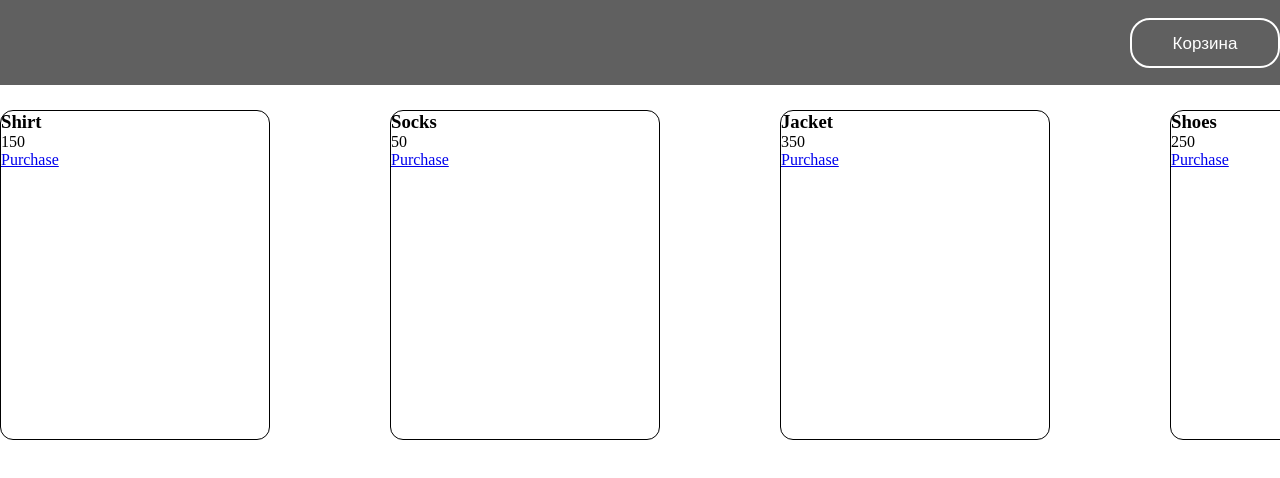
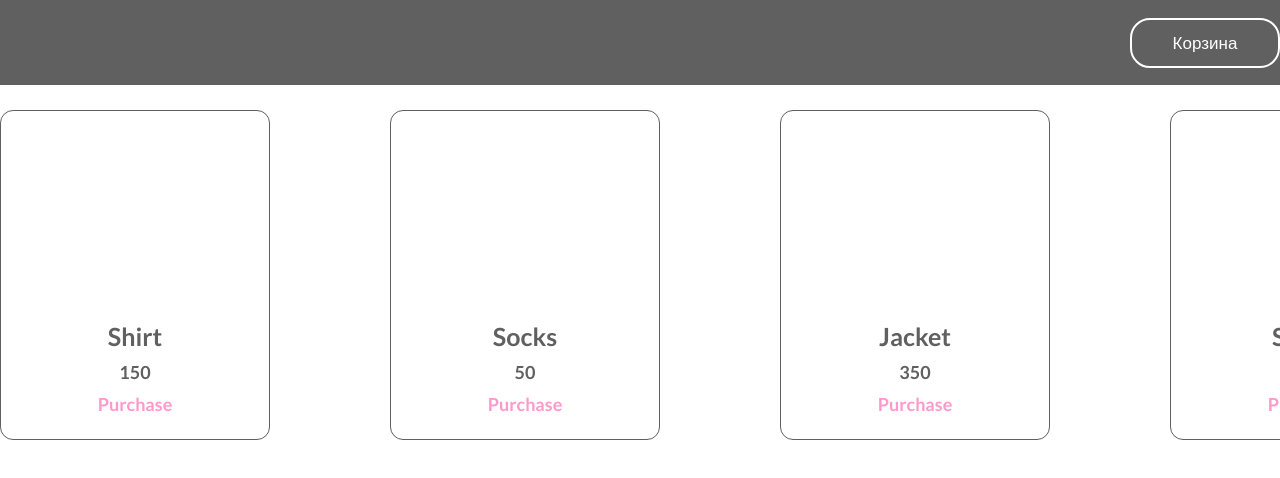
Before and after one commit to SHALFY007/js-2, a plain HTML site: page index.html in a window 1280 px wide. Shown: the top 478 px of the page. Drawn offline with Linux system fonts and the light colour scheme.

Commit message:
Compltete first homework

```diff
--- a/css/style.css
+++ b/css/style.css
@@ -35,6 +35,12 @@
     font-size: 17px;
     color: #fff;
 }
+.cart-button:hover {
+    background-color: #fff;
+}
+.cart-button:hover .cart-button-text {
+    color: #606060;
+}
 .main {
     width: 100%;
     max-width: 1920px;
@@ -51,5 +57,34 @@
     min-height: 330px;
     width: 270px;
     border-radius: 13px;
-    border: 1px solid black;
+    border: 1px solid #606060;
+    padding-top: 210px;
+    display: flex;
+    flex-direction: column;
+    align-items: center;
 }
+.good-card:hover {
+    transform: scale(1.05);
+    transition-duration: .5s;
+}
+.good-card-header {
+    font-family: 'Lato', sans-serif;
+    font-weight: 500;
+    font-size: 25px;
+    color: #606060;
+    margin-bottom: 10px;
+}
+.good-card-price {
+    font-family: 'Lato', sans-serif;
+    font-weight: 500;
+    font-size: 18px;
+    color: #606060;
+    margin-bottom: 10px;
+}
+.good-card-button {
+    font-family: 'Lato', sans-serif;
+    font-weight: 500;
+    font-size: 18px;
+    color: #FF99CC;
+    text-decoration: none;
+}
--- a/js/main.js
+++ b/js/main.js
@@ -4,14 +4,14 @@ const goods = [
 { title: 'Jacket', price: 350 },
 { title: 'Shoes', price: 250 },
 ];
-const renderGoodsItem = (title, price) => {
+const renderGoodsItem = (title='Good', price='100') => {
     return `<div class="good-card">
                    <h3 class="good-card-header">${title}</h3>
                    <p class="good-card-price">${price}</p>
                    <a href="#" class="good-card-button">Purchase</a>
                </div>`;
 };
-const renderGoodsList = (list) => {
+const renderGoodsList = (list = []) => {
 let goodsList = list.map(item => renderGoodsItem(item.title, item.price)).join('');
     document.querySelector('.goods-list').innerHTML = goodsList;
 }
```
